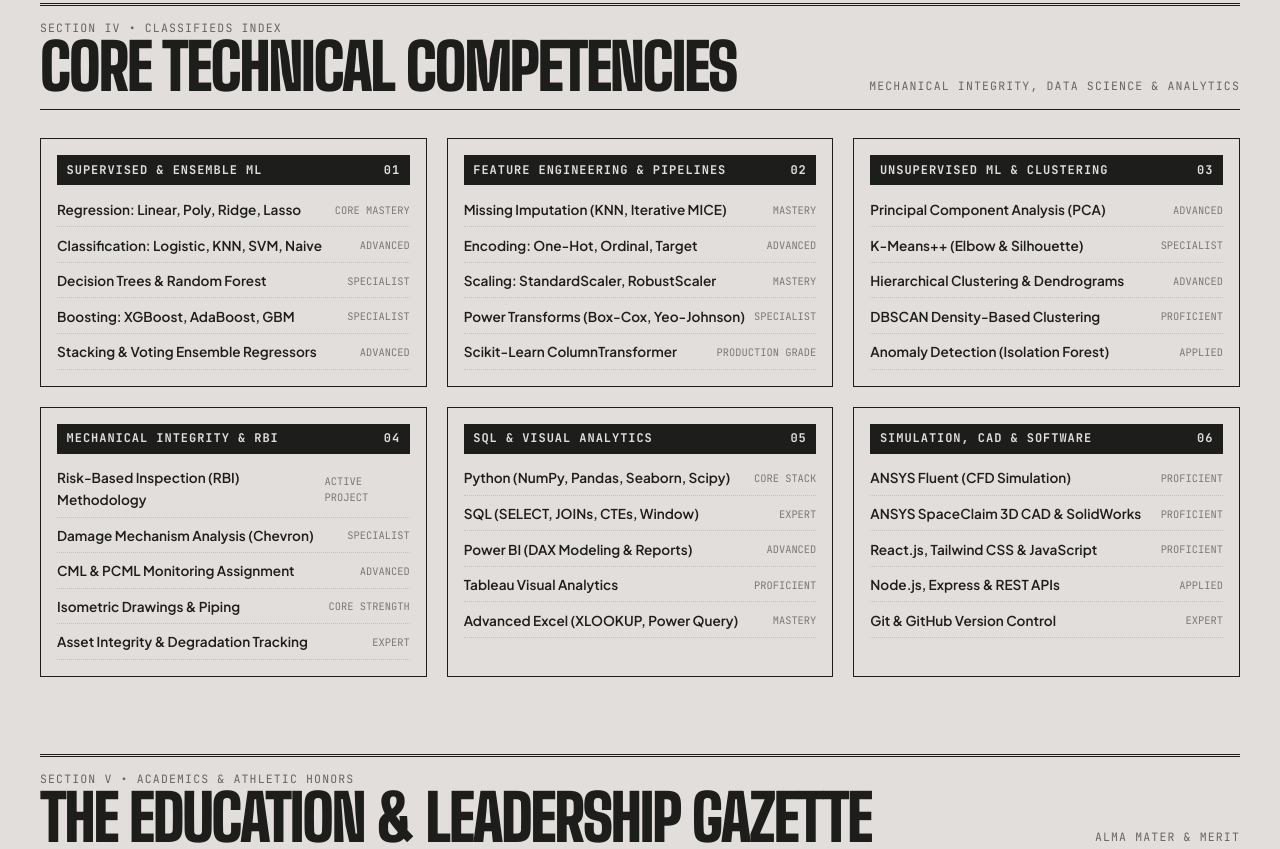
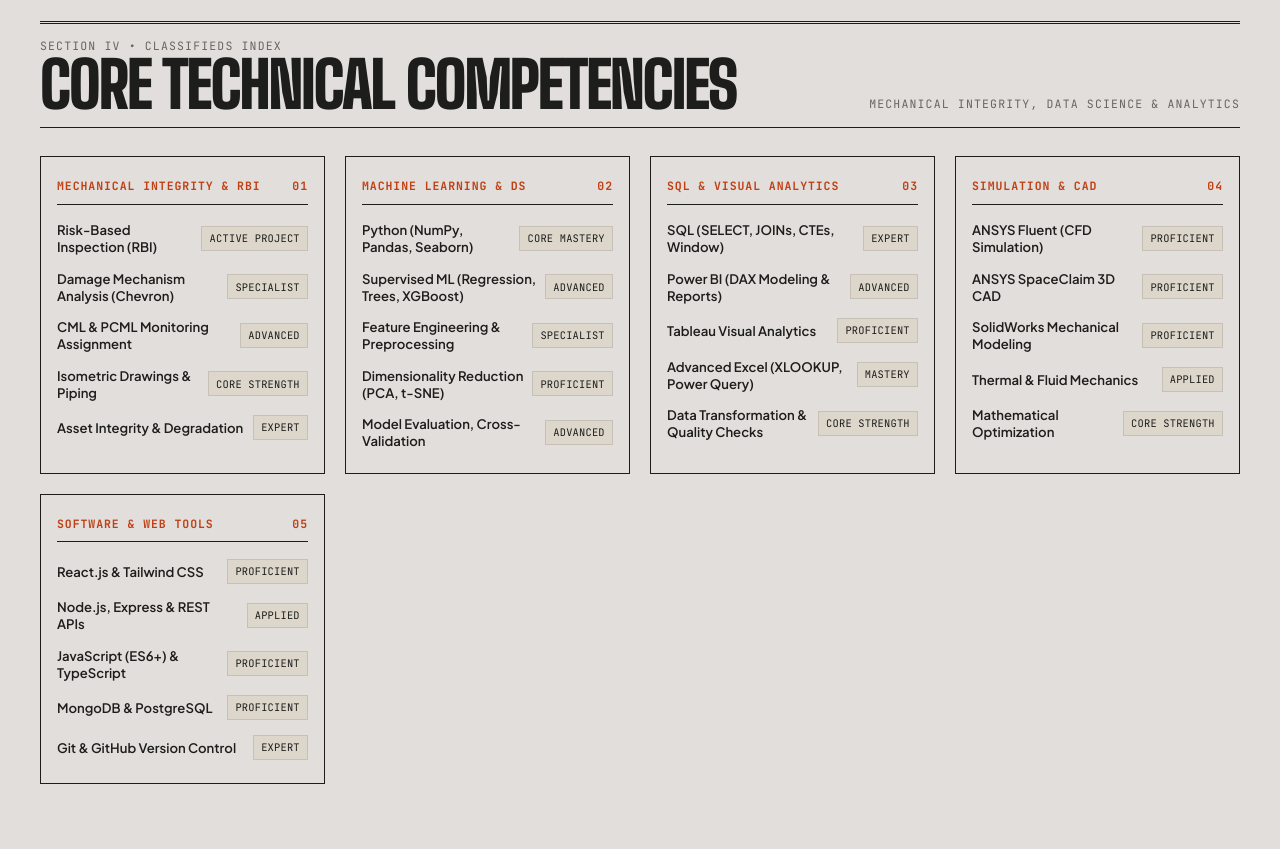
Before and after one commit to musthaqueali/portfolio, a website: page index.html in a window 1280 px wide. Shown: the part 4860-5709 px from the top of the page. Drawn offline with nearby package versions, Linux system fonts and the light colour scheme; a web font is replaced by a local one.

Commit message:
feat: tight-crop logo assets for clear box fit and match Section IV skills layout exactly to specification

```diff
--- a/css/components.css
+++ b/css/components.css
@@ -4,7 +4,7 @@
  */
 
 /* ==========================================================================
-   COMPANY LOGOS IN EXPERIENCE & HEADINGS (Strict Box Containment)
+   COMPANY LOGOS IN EXPERIENCE & HEADINGS (Tight Crop & Strict Fit)
    ========================================================================== */
 .company-logo-badge {
   display: inline-flex;
@@ -12,10 +12,10 @@
   justify-content: center;
   background-color: #ffffff;
   border: 1px solid var(--border-ink);
-  padding: 6px 10px;
+  padding: 6px 12px;
   border-radius: 2px;
-  width: 160px;
-  height: 52px;
+  width: 170px;
+  height: 58px;
   box-sizing: border-box;
   margin-bottom: 0.65rem;
   box-shadow: 2px 2px 0px rgba(0, 0, 0, 0.12);
@@ -47,7 +47,7 @@
   border: 1px solid var(--border-ink);
   padding: 4px 8px;
   border-radius: 2px;
-  width: 150px;
+  width: 145px;
   height: 44px;
   box-sizing: border-box;
   box-shadow: 1px 1px 0px rgba(0, 0, 0, 0.1);
@@ -377,11 +377,11 @@
 }
 
 /* ==========================================================================
-   SKILLS CLASSIFIEDS
+   SKILLS CLASSIFIEDS (Exact Design from Screenshot 2: 4-col Top, Clean Boxes)
    ========================================================================== */
 .skills-classifieds {
   display: grid;
-  grid-template-columns: repeat(3, 1fr);
+  grid-template-columns: repeat(4, 1fr);
   gap: 1.25rem;
   margin-top: 1.5rem;
 }
@@ -389,27 +389,29 @@
 .classified-box {
   background-color: var(--bg-parchment);
   border: 1px solid var(--border-ink);
-  padding: 1rem;
+  padding: 1.25rem 1rem;
 }
 
 .classified-category {
   font-family: var(--font-mono);
-  font-size: 0.75rem;
+  font-size: 0.72rem;
   font-weight: 800;
   text-transform: uppercase;
   letter-spacing: 0.08em;
-  background-color: var(--text-ink);
-  color: var(--bg-parchment);
-  padding: 0.35rem 0.6rem;
+  color: var(--accent-ember);
+  background: transparent;
+  border-bottom: 1px solid var(--border-ink);
+  padding-bottom: 0.5rem;
   margin-bottom: 0.85rem;
   display: flex;
   justify-content: space-between;
+  align-items: center;
 }
 
 .classified-items-list {
   display: flex;
   flex-direction: column;
-  gap: 0.45rem;
+  gap: 0.5rem;
 }
 
 .skill-row {
@@ -417,21 +419,27 @@
   justify-content: space-between;
   align-items: center;
   font-family: var(--font-sans);
-  font-size: 0.85rem;
-  padding-bottom: 0.35rem;
-  border-bottom: 1px dotted var(--border-light);
+  font-size: 0.82rem;
+  gap: 0.5rem;
+  padding: 0.2rem 0;
 }
 
 .skill-name {
   color: var(--text-ink);
   font-weight: 600;
+  line-height: 1.3;
 }
 
 .skill-badge {
   font-family: var(--font-mono);
   font-size: 0.65rem;
-  color: var(--text-muted);
+  color: var(--text-ink);
+  background-color: #dcd6cb;
+  border: 1px solid rgba(0, 0, 0, 0.1);
+  padding: 0.2rem 0.45rem;
   text-transform: uppercase;
+  white-space: nowrap;
+  letter-spacing: 0.02em;
 }
 
 /* ==========================================================================
@@ -690,6 +698,12 @@
 /* ==========================================================================
    RESPONSIVE COMPONENT RULES
    ========================================================================== */
+@media (max-width: 1100px) {
+  .skills-classifieds {
+    grid-template-columns: repeat(2, 1fr);
+  }
+}
+
 @media (max-width: 900px) {
   .projects-grid {
     grid-template-columns: 1fr;
@@ -697,9 +711,6 @@
   .project-card-featured,
   .project-card-half {
     grid-column: span 1;
-  }
-  .skills-classifieds {
-    grid-template-columns: repeat(2, 1fr);
   }
   .gazette-dual-grid {
     grid-template-columns: 1fr;
--- a/index.html
+++ b/index.html
@@ -742,92 +742,77 @@
 
       <div class="skills-classifieds">
 
-        <!-- Category 1: Supervised & Ensemble ML -->
+        <!-- Category 1: Mechanical Integrity & RBI -->
         <div class="classified-box">
           <div class="classified-category">
-            <span>Supervised &amp; Ensemble ML</span>
+            <span>Mechanical Integrity &amp; RBI</span>
             <span>01</span>
           </div>
           <div class="classified-items-list">
-            <div class="skill-row"><span class="skill-name">Regression: Linear, Poly, Ridge, Lasso</span> <span class="skill-badge">Core Mastery</span></div>
-            <div class="skill-row"><span class="skill-name">Classification: Logistic, KNN, SVM, Naive</span> <span class="skill-badge">Advanced</span></div>
-            <div class="skill-row"><span class="skill-name">Decision Trees &amp; Random Forest</span> <span class="skill-badge">Specialist</span></div>
-            <div class="skill-row"><span class="skill-name">Boosting: XGBoost, AdaBoost, GBM</span> <span class="skill-badge">Specialist</span></div>
-            <div class="skill-row"><span class="skill-name">Stacking &amp; Voting Ensemble Regressors</span> <span class="skill-badge">Advanced</span></div>
+            <div class="skill-row"><span class="skill-name">Risk-Based Inspection (RBI)</span> <span class="skill-badge">Active Project</span></div>
+            <div class="skill-row"><span class="skill-name">Damage Mechanism Analysis (Chevron)</span> <span class="skill-badge">Specialist</span></div>
+            <div class="skill-row"><span class="skill-name">CML &amp; PCML Monitoring Assignment</span> <span class="skill-badge">Advanced</span></div>
+            <div class="skill-row"><span class="skill-name">Isometric Drawings &amp; Piping</span> <span class="skill-badge">Core Strength</span></div>
+            <div class="skill-row"><span class="skill-name">Asset Integrity &amp; Degradation</span> <span class="skill-badge">Expert</span></div>
           </div>
         </div>
 
-        <!-- Category 2: Feature Engineering & Pipelines -->
+        <!-- Category 2: Machine Learning & Data Science -->
         <div class="classified-box">
           <div class="classified-category">
-            <span>Feature Engineering &amp; Pipelines</span>
+            <span>Machine Learning &amp; DS</span>
             <span>02</span>
           </div>
           <div class="classified-items-list">
-            <div class="skill-row"><span class="skill-name">Missing Imputation (KNN, Iterative MICE)</span> <span class="skill-badge">Mastery</span></div>
-            <div class="skill-row"><span class="skill-name">Encoding: One-Hot, Ordinal, Target</span> <span class="skill-badge">Advanced</span></div>
-            <div class="skill-row"><span class="skill-name">Scaling: StandardScaler, RobustScaler</span> <span class="skill-badge">Mastery</span></div>
-            <div class="skill-row"><span class="skill-name">Power Transforms (Box-Cox, Yeo-Johnson)</span> <span class="skill-badge">Specialist</span></div>
-            <div class="skill-row"><span class="skill-name">Scikit-Learn ColumnTransformer</span> <span class="skill-badge">Production Grade</span></div>
+            <div class="skill-row"><span class="skill-name">Python (NumPy, Pandas, Seaborn)</span> <span class="skill-badge">Core Mastery</span></div>
+            <div class="skill-row"><span class="skill-name">Supervised ML (Regression, Trees, XGBoost)</span> <span class="skill-badge">Advanced</span></div>
+            <div class="skill-row"><span class="skill-name">Feature Engineering &amp; Preprocessing</span> <span class="skill-badge">Specialist</span></div>
+            <div class="skill-row"><span class="skill-name">Dimensionality Reduction (PCA, t-SNE)</span> <span class="skill-badge">Proficient</span></div>
+            <div class="skill-row"><span class="skill-name">Model Evaluation, Cross-Validation</span> <span class="skill-badge">Advanced</span></div>
           </div>
         </div>
 
-        <!-- Category 3: Unsupervised ML & Dimensionality Reduction -->
+        <!-- Category 3: SQL, Databases & Visual Analytics -->
         <div class="classified-box">
           <div class="classified-category">
-            <span>Unsupervised ML &amp; Clustering</span>
+            <span>SQL &amp; Visual Analytics</span>
             <span>03</span>
           </div>
           <div class="classified-items-list">
-            <div class="skill-row"><span class="skill-name">Principal Component Analysis (PCA)</span> <span class="skill-badge">Advanced</span></div>
-            <div class="skill-row"><span class="skill-name">K-Means++ (Elbow &amp; Silhouette)</span> <span class="skill-badge">Specialist</span></div>
-            <div class="skill-row"><span class="skill-name">Hierarchical Clustering &amp; Dendrograms</span> <span class="skill-badge">Advanced</span></div>
-            <div class="skill-row"><span class="skill-name">DBSCAN Density-Based Clustering</span> <span class="skill-badge">Proficient</span></div>
-            <div class="skill-row"><span class="skill-name">Anomaly Detection (Isolation Forest)</span> <span class="skill-badge">Applied</span></div>
-          </div>
-        </div>
-
-        <!-- Category 4: Mechanical Integrity & Reliability -->
-        <div class="classified-box">
-          <div class="classified-category">
-            <span>Mechanical Integrity &amp; RBI</span>
-            <span>04</span>
-          </div>
-          <div class="classified-items-list">
-            <div class="skill-row"><span class="skill-name">Risk-Based Inspection (RBI) Methodology</span> <span class="skill-badge">Active Project</span></div>
-            <div class="skill-row"><span class="skill-name">Damage Mechanism Analysis (Chevron)</span> <span class="skill-badge">Specialist</span></div>
-            <div class="skill-row"><span class="skill-name">CML &amp; PCML Monitoring Assignment</span> <span class="skill-badge">Advanced</span></div>
-            <div class="skill-row"><span class="skill-name">Isometric Drawings &amp; Piping</span> <span class="skill-badge">Core Strength</span></div>
-            <div class="skill-row"><span class="skill-name">Asset Integrity &amp; Degradation Tracking</span> <span class="skill-badge">Expert</span></div>
-          </div>
-        </div>
-
-        <!-- Category 5: SQL, Databases & Visual Analytics -->
-        <div class="classified-box">
-          <div class="classified-category">
-            <span>SQL &amp; Visual Analytics</span>
-            <span>05</span>
-          </div>
-          <div class="classified-items-list">
-            <div class="skill-row"><span class="skill-name">Python (NumPy, Pandas, Seaborn, Scipy)</span> <span class="skill-badge">Core Stack</span></div>
             <div class="skill-row"><span class="skill-name">SQL (SELECT, JOINs, CTEs, Window)</span> <span class="skill-badge">Expert</span></div>
             <div class="skill-row"><span class="skill-name">Power BI (DAX Modeling &amp; Reports)</span> <span class="skill-badge">Advanced</span></div>
             <div class="skill-row"><span class="skill-name">Tableau Visual Analytics</span> <span class="skill-badge">Proficient</span></div>
             <div class="skill-row"><span class="skill-name">Advanced Excel (XLOOKUP, Power Query)</span> <span class="skill-badge">Mastery</span></div>
+            <div class="skill-row"><span class="skill-name">Data Transformation &amp; Quality Checks</span> <span class="skill-badge">Core Strength</span></div>
           </div>
         </div>
 
-        <!-- Category 6: Simulation, CAD & Software Tools -->
+        <!-- Category 4: Engineering Simulation & CAD -->
         <div class="classified-box">
           <div class="classified-category">
-            <span>Simulation, CAD &amp; Software</span>
-            <span>06</span>
+            <span>Simulation &amp; CAD</span>
+            <span>04</span>
           </div>
           <div class="classified-items-list">
             <div class="skill-row"><span class="skill-name">ANSYS Fluent (CFD Simulation)</span> <span class="skill-badge">Proficient</span></div>
-            <div class="skill-row"><span class="skill-name">ANSYS SpaceClaim 3D CAD &amp; SolidWorks</span> <span class="skill-badge">Proficient</span></div>
-            <div class="skill-row"><span class="skill-name">React.js, Tailwind CSS &amp; JavaScript</span> <span class="skill-badge">Proficient</span></div>
+            <div class="skill-row"><span class="skill-name">ANSYS SpaceClaim 3D CAD</span> <span class="skill-badge">Proficient</span></div>
+            <div class="skill-row"><span class="skill-name">SolidWorks Mechanical Modeling</span> <span class="skill-badge">Proficient</span></div>
+            <div class="skill-row"><span class="skill-name">Thermal &amp; Fluid Mechanics</span> <span class="skill-badge">Applied</span></div>
+            <div class="skill-row"><span class="skill-name">Mathematical Optimization</span> <span class="skill-badge">Core Strength</span></div>
+          </div>
+        </div>
+
+        <!-- Category 5: Software & Web Development Tools -->
+        <div class="classified-box">
+          <div class="classified-category">
+            <span>Software &amp; Web Tools</span>
+            <span>05</span>
+          </div>
+          <div class="classified-items-list">
+            <div class="skill-row"><span class="skill-name">React.js &amp; Tailwind CSS</span> <span class="skill-badge">Proficient</span></div>
             <div class="skill-row"><span class="skill-name">Node.js, Express &amp; REST APIs</span> <span class="skill-badge">Applied</span></div>
+            <div class="skill-row"><span class="skill-name">JavaScript (ES6+) &amp; TypeScript</span> <span class="skill-badge">Proficient</span></div>
+            <div class="skill-row"><span class="skill-name">MongoDB &amp; PostgreSQL</span> <span class="skill-badge">Proficient</span></div>
             <div class="skill-row"><span class="skill-name">Git &amp; GitHub Version Control</span> <span class="skill-badge">Expert</span></div>
           </div>
         </div>
```
Also changed, not shown: assets/logos/logo-boscage.png, assets/logos/logo-codeme.png, assets/logos/logo-leeblu.png, assets/logos/logo-pinnacle.png.
